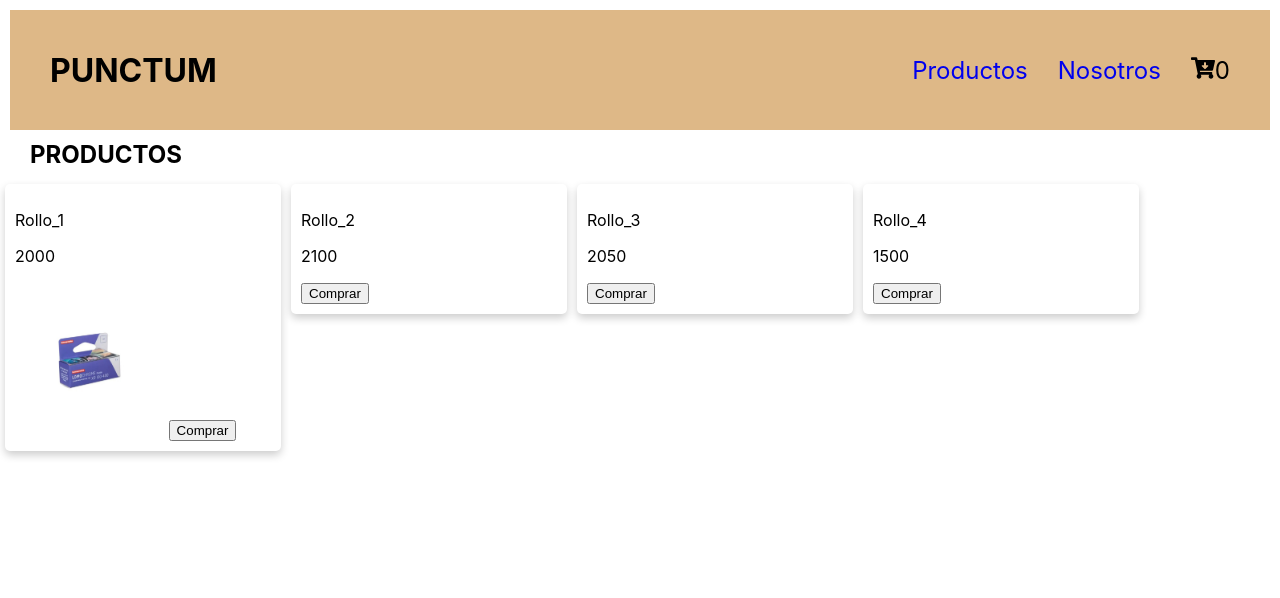
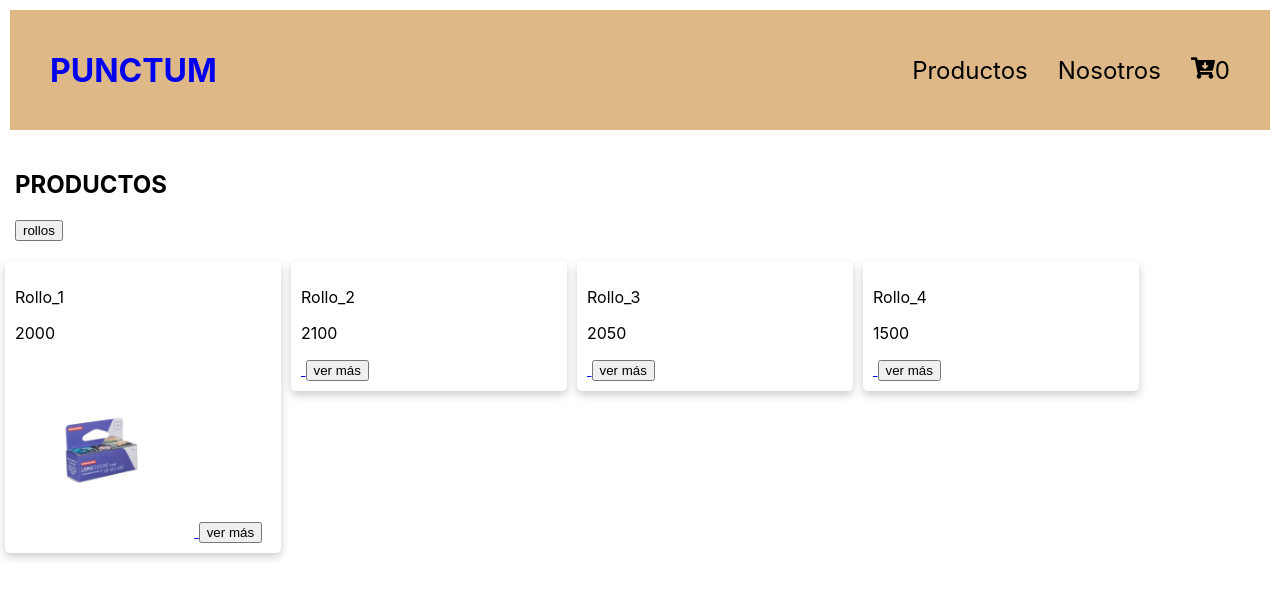
Before and after one commit to ferpeque/punctum, a React (Create React App) app: page /productos in a window 1280 px wide. Shown: the top 598 px of the page. Built offline with nearby package versions, Linux system fonts and the light colour scheme.

Commit message:
Entrega04

```diff
--- a/package.json
+++ b/package.json
@@ -9,6 +9,7 @@
     "react": "^17.0.2",
     "react-dom": "^17.0.2",
     "react-icons": "^4.2.0",
+    "react-router-dom": "^5.2.0",
     "react-scripts": "4.0.3",
     "web-vitals": "^1.1.2"
   },
--- a/src/App.js
+++ b/src/App.js
@@ -3,13 +3,52 @@
 
 import { Navbar } from './Components/NavBar/NavBar'
 import { ItemListContainer } from './Components/ItemListContainer/ItemListContainer'
+import { ItemDetailContainer } from './Components/ItemDetailContainer/ItemDetailContainer'
+import { BrowserRouter, Switch,  Route, Redirect } from "react-router-dom"
+
 
 function App() {
   return (
+
+    <BrowserRouter>
+
     <div>
-        <Navbar/>
-        <ItemListContainer/>
+      <Navbar/>
+
+      <Switch>
+
+          <Route exact path='/'>
+            <h2>// iniccio </h2>
+          </Route>
+
+          <Route  exact  path='/productos'>
+            <ItemListContainer/>
+          </Route>
+
+          <Route  exact  path='/category/:catId'>
+            <ItemListContainer/>
+          </Route>
+
+
+          <Route  exact  path='/detail/:itemId'>
+            <ItemDetailContainer/>
+          </Route>
+
+
+          <Route  exact  path='/nosotros'>
+          <h1> Nosotros </h1>
+          </Route>
+
+
+          <Route  path='*'>
+            <Redirect to='/'/>
+          </Route>
+
+      </Switch>
     </div>
+
+    </BrowserRouter>
+
   );
 }
 
--- /dev/null
+++ b/src/Components/ItemDetailContainer/ItemDetailContainer.js
@@ -0,0 +1,30 @@
+import { useParams } from "react-router-dom"
+import { useState, useEffect } from 'react';
+import { ItemDetail } from './itemDetail'
+import { pedirdatos } from '../../helpers/utils'
+
+export const ItemDetailContainer = () => {
+    const [item, setItem] = useState('');
+    const { itemId }  = useParams ()
+
+    console.log(item)
+
+    useEffect (()=>{
+        pedirdatos()
+            .then
+                ( resp =>   {
+                    const arrayFind = resp.find( prod => prod.id === parseInt(itemId))
+                         setItem (arrayFind)
+                            })
+                },[itemId])
+
+
+return (
+    <div>
+
+         <ItemDetail {...item}/>
+
+    </div>
+)
+
+}
--- /dev/null
+++ b/src/Components/ItemDetailContainer/itemDetail.js
@@ -0,0 +1,16 @@
+import { Link } from "react-router-dom"
+
+export const ItemDetail = ( {nombre, desc, precio, category} ) => {
+
+    return (
+    <div>
+
+        <h2> {nombre} </h2>
+        <p> {precio} </p>
+        <p> {desc} </p>
+        <Link to = {`category/${category}`}>  <button>Volver</button>  </Link>
+
+     </div>
+    )
+
+}
--- a/src/Components/ItemListContainer/Item.js
+++ b/src/Components/ItemListContainer/Item.js
@@ -1,4 +1,5 @@
 import './ItemListContainer.css'
+import { Link } from "react-router-dom"
 
 export const Item = ({item}) =>{
     console.log(item)
@@ -8,7 +9,8 @@ export const Item = ({item}) =>{
     <p>{item.nombre}</p>
     <p>{item.precio}</p>
     <img src={item.img}></img>
-    <button>Comprar</button>
+    <Link to = {`/detail/${item.id}`}>  <button>ver más</button>  </Link>
+
     </div>
 )
 }
--- a/src/Components/ItemListContainer/ItemList.js
+++ b/src/Components/ItemListContainer/ItemList.js
@@ -1,12 +1,16 @@
 import { Item } from './Item'
 import './ItemListContainer.css'
+import { Link } from "react-router-dom"
 
 
 export const ItemList = ( {producto} ) => {
 
     return (
     <section>
-        <h1>PRODUCTOS</h1>
+        <div className="TitulosContainer">
+        <h1> PRODUCTOS </h1>
+        <Link to ={ 'category/rollos' } > <button>rollos</button> </Link>
+        </div>
         <div>
             {
             producto.map((prod) => (
--- a/src/Components/ItemListContainer/ItemListContainer.css
+++ b/src/Components/ItemListContainer/ItemListContainer.css
@@ -13,7 +13,14 @@
     box-shadow: 0 8px 16px 0 rgba(0,0,0,0.2);
   }
 
+.TitulosContainer {
+    margin: 5px;
+    padding: 10px;
+}
+
+
+
 img{
-    width: 60%;
+    width: 70%;
     border-radius: 5px 5px 0 0;
 }
--- a/src/Components/ItemListContainer/ItemListContainer.js
+++ b/src/Components/ItemListContainer/ItemListContainer.js
@@ -1,9 +1,14 @@
 import React, { useState, useEffect } from 'react'
 import { pedirdatos } from '../../helpers/utils'
 import { ItemList } from './ItemList'
-
+import { useParams } from "react-router-dom"
 
 export const ItemListContainer = () => {
+
+const { catId } = useParams ()
+
+console.log(catId)
+
 
 const [data, setData] = useState ([])
 
@@ -20,13 +25,16 @@ const [data, setData] = useState ([])
 //momento particular --- única vez en el montaje
 useEffect (() =>{
     pedirdatos()
-    .then   ( resp => {
-            //console.log(resp)
+    .then
+    ( resp => {
+        if (catId) {
+            const arrayFilter = resp.filter (prod => prod.category === catId)
+            setData(arrayFilter)
+        } else {
             setData(resp)
+        }
         })
-
-},[])
-
+},[catId])
 
     return (
 
--- a/src/Components/NavBar/NavBar.css
+++ b/src/Components/NavBar/NavBar.css
@@ -9,10 +9,12 @@
     height: 100px;
 }
 
-h1 {
+.Titulo {
     margin: 10px 10px 10px 30px;
+    text-decoration: none;
         animation-name: expample;
         animation-duration: 4s;
+
 }
 
 /*no funca*/
@@ -21,7 +23,7 @@ h1 {
         100%    {left:200px; top:0px;}
 }
 
-h1:hover {
+.Titulo:hover {
     color: red;
     cursor: pointer;
 
@@ -31,29 +33,32 @@ Nav {
     display: flex;
     margin: 10px;
     padding: 5px;
+    text-decoration: none;
 }
 
-a {
+.NavLink {
     display: flex;
     margin: 10px;
     padding: 5px;
     text-decoration: none;
     font-size: 1.5em;
+    color:black;
 }
 
-a:hover {
-    background-color: yellow;
+.NavLink:hover {
+    background-color: green;
     padding: 10px;
     text-decoration: line-through;
     text-transform: uppercase;
   }
 
+/*CartWidget*/
   .Icon{
     display: flex;
     margin: 10px;
     padding: 5px;
     text-decoration: none;
-    font-size: 1.5em;  /*cambiar tamaño de Icon*/
+    font-size: 1.5em;
 
 }
 
--- a/src/Components/NavBar/NavBar.js
+++ b/src/Components/NavBar/NavBar.js
@@ -1,17 +1,18 @@
 import React from 'react'
 import './NavBar.css';
 import {CartWidget} from './CartWidget.js'
+import { Link } from "react-router-dom"
 
 export const Navbar = () => {
 
     return (
 
         <header className ='Encabezado'>
-            <h1 className ='Titulo'>PUNCTUM</h1>
+          <Link className ='Titulo' to = {'/'}>  <h1 >  PUNCTUM  </h1> </Link>
 
             <nav className ='Nav'>
-                <a href='#'> Productos      </a>
-                <a href='#'> Nosotros       </a>
+                 <Link to = {'/productos'}  className ='NavLink' > <div>  Productos  </div>     </Link>
+                 <Link to = {'/nosotros'}   className ='NavLink'>  <div>  Nosotros  </div>     </Link>
                 <CartWidget/>
             </nav>
         </header>
--- a/src/Data/stock.js
+++ b/src/Data/stock.js
@@ -3,6 +3,7 @@
  export const stock = [
     {
         id:1,
+        category:'rollos',
         nombre: "Rollo_1",
         precio: 2000,
         desc:"salalaala",
@@ -11,6 +12,7 @@
     },
     {
         id:2,
+        category:'camaras',
         nombre: "Rollo_2",
         precio: 2100,
         desc:"salalaala",
@@ -19,6 +21,7 @@
     },
     {
         id:3,
+        category:'camaras',
         nombre: "Rollo_3",
         precio: 2050,
         desc:"salalaala",
@@ -27,6 +30,7 @@
     },
     {
         id:4,
+        category:'rollos',
         nombre: "Rollo_4",
         precio: 1500,
         desc:"salalaala",
```
Also changed, not shown: 1 other file (tests, documents, lock files or other folders).
